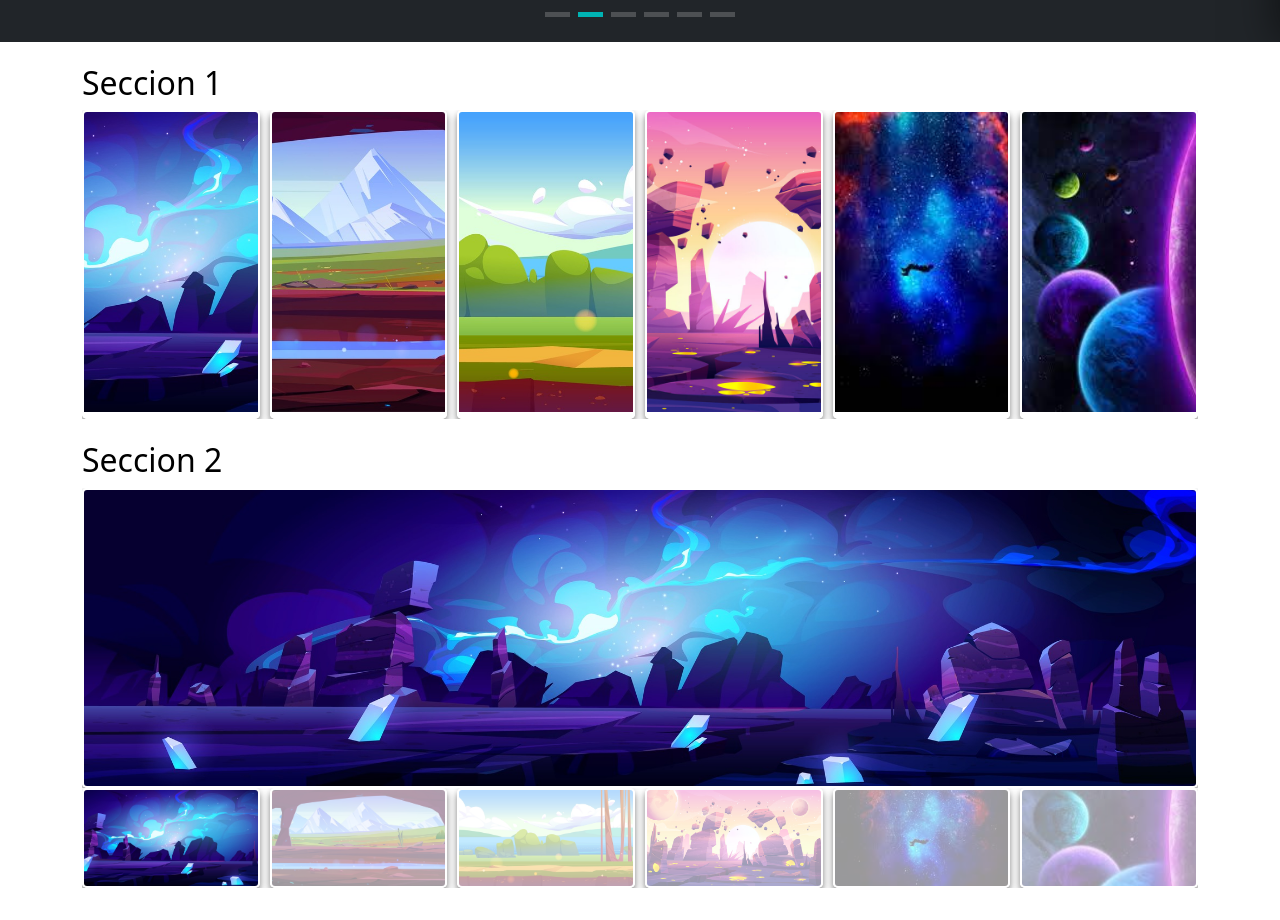
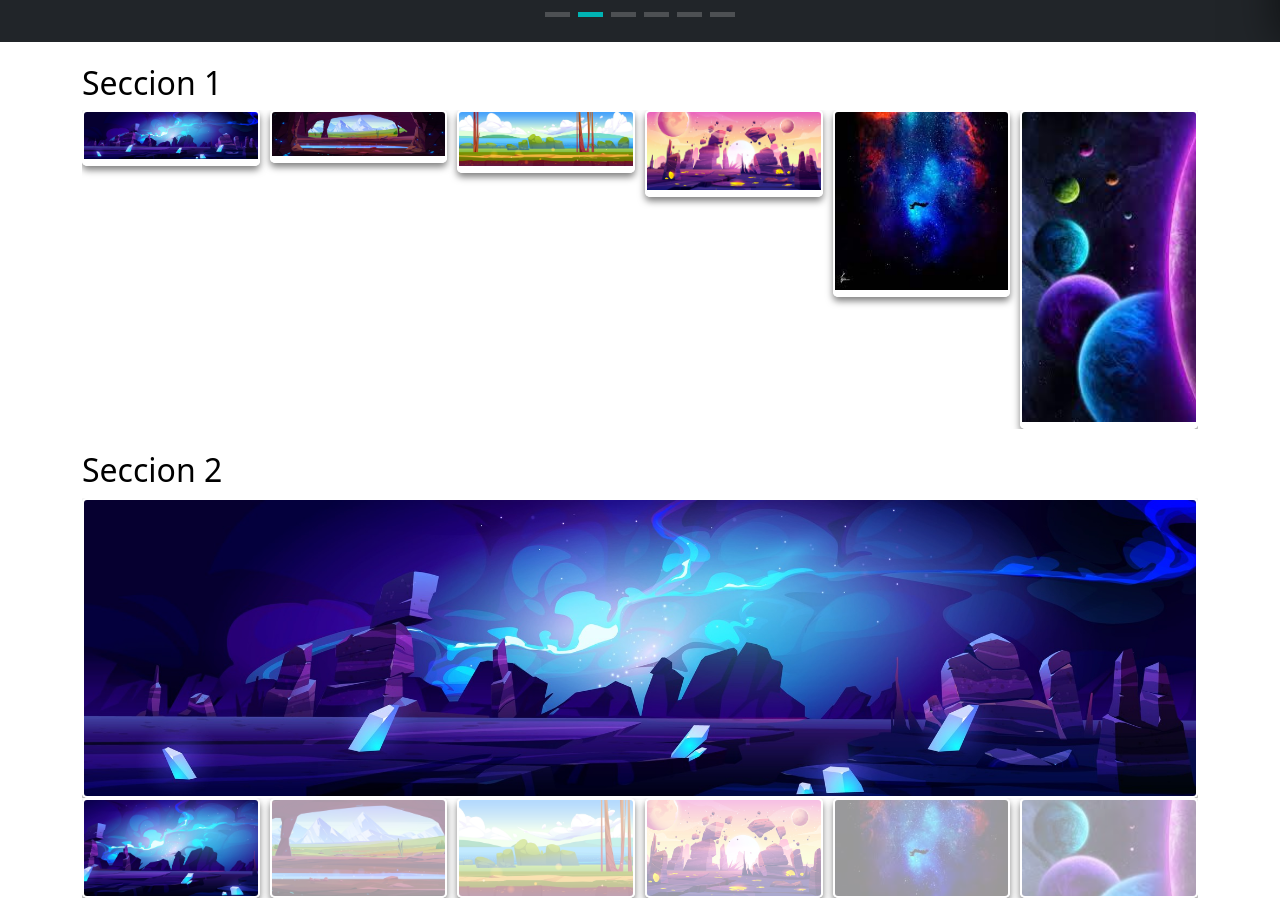
Before and after one commit to JhonSans/ProyectNewDesing, a plain HTML site: page index.html in a window 1280 px wide. Shown: the part 758-1678 px from the top of the page. Drawn offline with nearby package versions, Linux system fonts and the light colour scheme; some packages are replaced by stand-ins of ours.

Commit message:
Revert "Test version movil"

```diff
--- a/css/main-gallery.css
+++ b/css/main-gallery.css
@@ -108,9 +108,6 @@ a:hover img {
 .swiper-gallery-img-hover:hover {
     filter: brightness(0.5);
 }
-.swiper-gallery-img.fix {
-    height: 300px;
-}
 .swiper-gallery-img.thumb {
     opacity: 0.4;
 }
--- a/views/main.html
+++ b/views/main.html
@@ -26,7 +26,7 @@
             <div class="swiper">
                 <div class="swiper-wrapper">
                     <div ng-repeat="new in news" class="swiper-slide swiper-gallery-slide">
-                        <img ng-src="{{ new.Picture }}" alt="{{ new.Name }}" class="swiper-gallery-img fix"/>
+                        <img ng-src="{{ new.Picture }}" alt="{{ new.Name }}" class="swiper-gallery-img"/>
                     </div>
                 </div>
             </div>
@@ -64,23 +64,19 @@
     // const swiperCarouselParams = {
     //     slidesPerView: 1,
     //     spaceBetween: 10,
-    //     nested: true,
-    //     preventClicks: true,
-    //     mousewheel: { invert: true },
     //     breakpoints: {
     //         285: { slidesPerView: 2 },
     //         576: { slidesPerView: 3 },
     //         768: { slidesPerView: 4 },
     //         992: { slidesPerView: 5 },
-    //         1200: { slidesPerView: 6 },
+    //         1200: { slidesPerView: 6}
     //     },
     // };
 
     // Object.assign(swiperCarousel, swiperCarouselParams);
 
     // swiperCarousel.initialize();
-
-    const swiper = new Swiper(".swiper", {
+    const swiper = new Swiper('.swiper', {
         slidesPerView: 1,
         spaceBetween: 10,
         breakpoints: {
@@ -88,7 +84,7 @@
             576: { slidesPerView: 3 },
             768: { slidesPerView: 4 },
             992: { slidesPerView: 5 },
-            1200: { slidesPerView: 6 },
+            1200: { slidesPerView: 6}
         },
     });
 </script>
```
